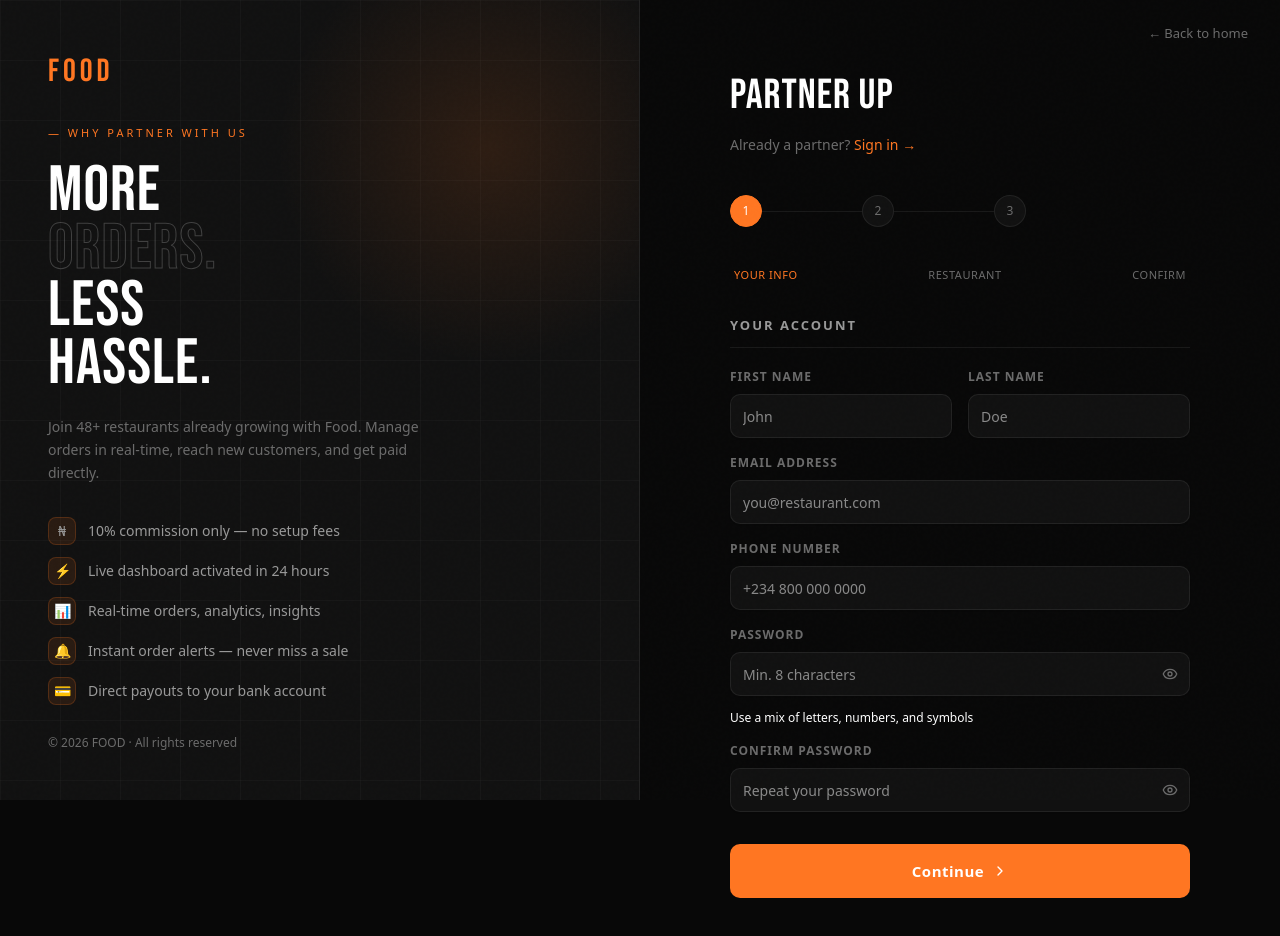
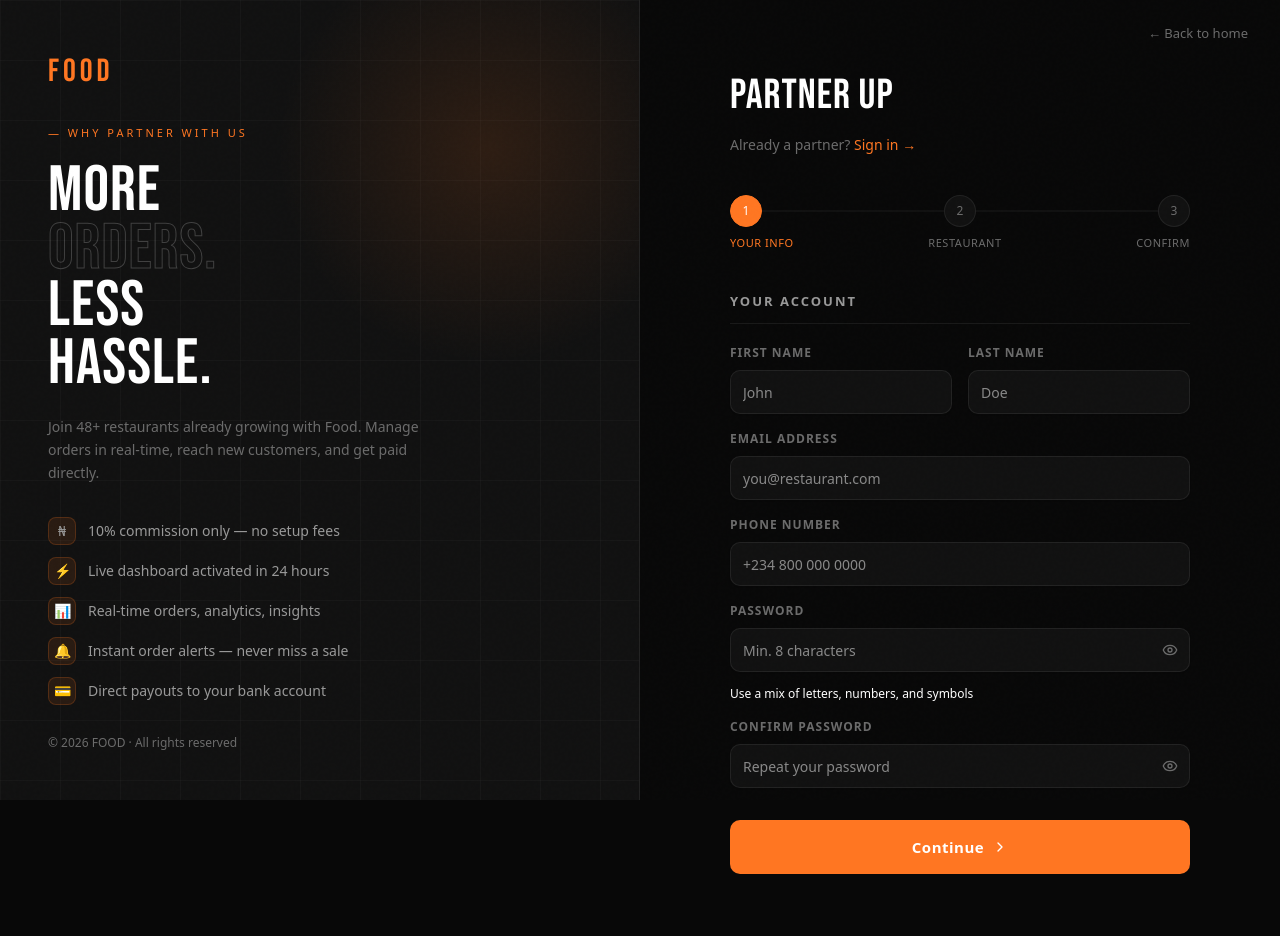
Before and after one commit to Delightsheriff/Dfood-admin, a Next.js app: page /signup in a window 1280 px wide. Shown: the top 936 px of the page. Built offline with nearby package versions, Linux system fonts and the light colour scheme.

Commit message:
fix: align signup step indicator labels with circles

```diff
--- a/app/(auth)/signup/page.tsx
+++ b/app/(auth)/signup/page.tsx
@@ -258,11 +258,21 @@ export default function SignupPage() {
             </div>
 
             {/* Step Indicator */}
-            <div className="flex items-center mb-10">
+            <div className="mb-10">
+              <div className="relative flex items-center justify-between mb-2">
+                {/* Connector lines behind circles */}
+                <div className="absolute inset-x-4 top-1/2 -translate-y-1/2 flex pointer-events-none">
+                  <div
+                    className={`flex-1 h-px transition-colors duration-300 ${step > 1 ? "bg-green-500/40" : "bg-border "}`}
+                  />
+                  <div
+                    className={`flex-1 h-px transition-colors duration-300 ${step > 2 ? "bg-green-500/40" : "bg-border"}`}
+                  />
+                </div>
                 {[1, 2, 3].map((s) => (
-                <div key={s} className="flex items-center">
                   <div
-                    className={`w-8 h-8 rounded-full border flex items-center justify-center text-[12px] font-mono transition-all duration-300 relative z-10 ${
+                    key={s}
+                    className={`relative z-10 w-8 h-8 rounded-full border flex items-center justify-center text-[12px] font-mono transition-all duration-300 ${
                       step === s
                         ? "bg-orange border-orange text-white"
                         : step > s
@@ -272,18 +282,10 @@ export default function SignupPage() {
                   >
                     {step > s ? <Check size={14} /> : s}
                   </div>
-                  {s < 3 && (
-                    <div
-                      className={`w-15 md:w-25 h-px transition-colors duration-300 ${
-                        step > s ? "bg-green-500/40" : "bg-border"
-                      }`}
-                    />
-                  )}
-                </div>
                 ))}
               </div>
 
-            <div className="flex justify-between mb-8 mt-2 px-1">
+              <div className="flex justify-between">
                 {["Your Info", "Restaurant", "Confirm"].map((label, i) => (
                   <span
                     key={label}
@@ -294,6 +296,7 @@ export default function SignupPage() {
                     {label}
                   </span>
                 ))}
+              </div>
             </div>
 
             <Form {...form}>
```
Lines whose indentation alone changed are shown as unchanged.
